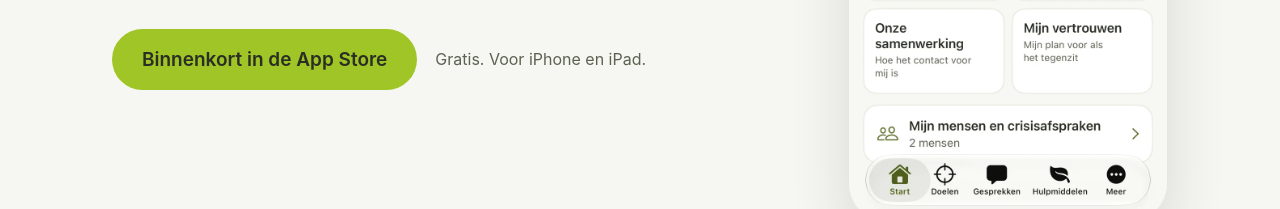
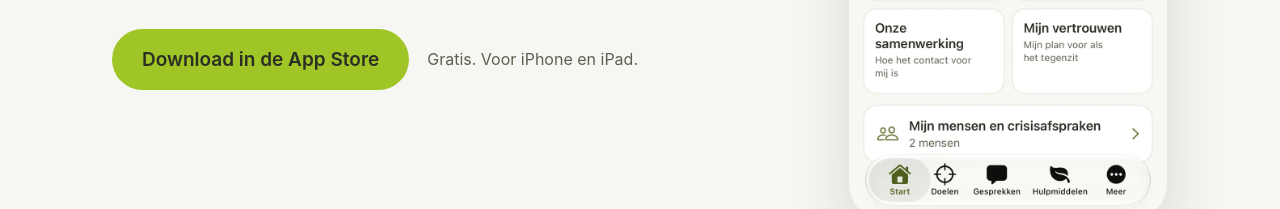
Before and after one commit to pt6sz2hn5j-coder/krachtvanaandacht-website, a plain HTML site: page index.html in a window 1280 px wide. Shown: the part 605-814 px from the top of the page. Drawn offline with Linux system fonts and the light colour scheme.

Commit message:
Knop naar de App Store toevoegen
De app staat in de App Store, dus 'Binnenkort' wordt een echte downloadlink.

Co-Authored-By: Claude Sonnet 5.5 <noreply@anthropic.com>
Claude-Session: https://claude.ai/code/session_01EU7sukPWwjMsScqANys835

```diff
--- a/index.html
+++ b/index.html
@@ -29,7 +29,7 @@
 <p class="motto schrift">Alles wat je aandacht geeft, groeit.</p>
 <h1>Geef je behandeling de aandacht die ze verdient.</h1>
 <p class="intro">De Kracht van Aandacht is een app voor iedereen die in behandeling is bij een psycholoog of therapeut. Je houdt bij waar je aan werkt, bereidt je gesprekken voor en kijkt terug op wat er verandert.</p>
-<div class="actie"><span class="knop">Binnenkort in de App Store</span><span class="klein">Gratis. Voor iPhone en iPad.</span></div>
+<div class="actie"><a class="knop" href="https://apps.apple.com/nl/app/id6835198342">Download in de App Store</a><span class="klein">Gratis. Voor iPhone en iPad.</span></div>
 </div>
 <div class="beeld"><img src="start.webp" alt="Het startscherm van de app met de teller van de gesprekken, het volgende gesprek en vier tegels" width="786" height="1704"></div>
 </section>
```
